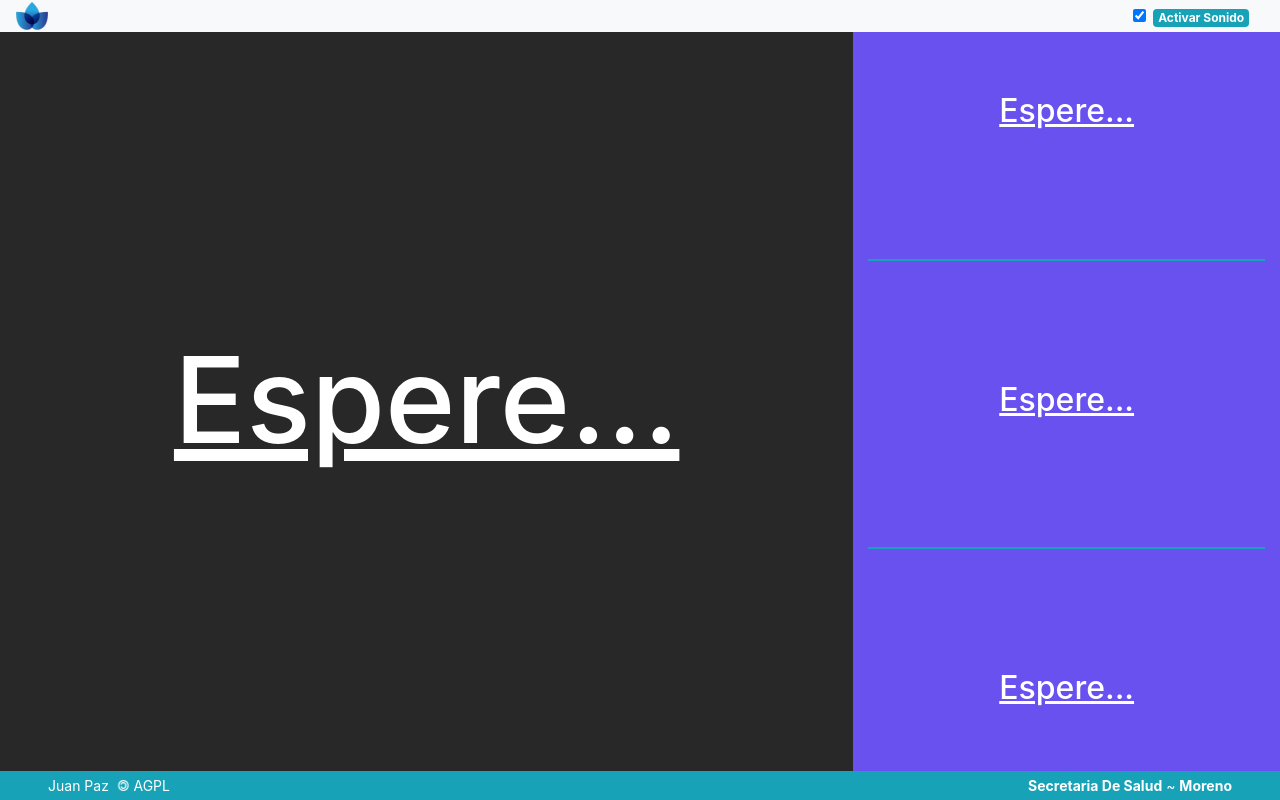
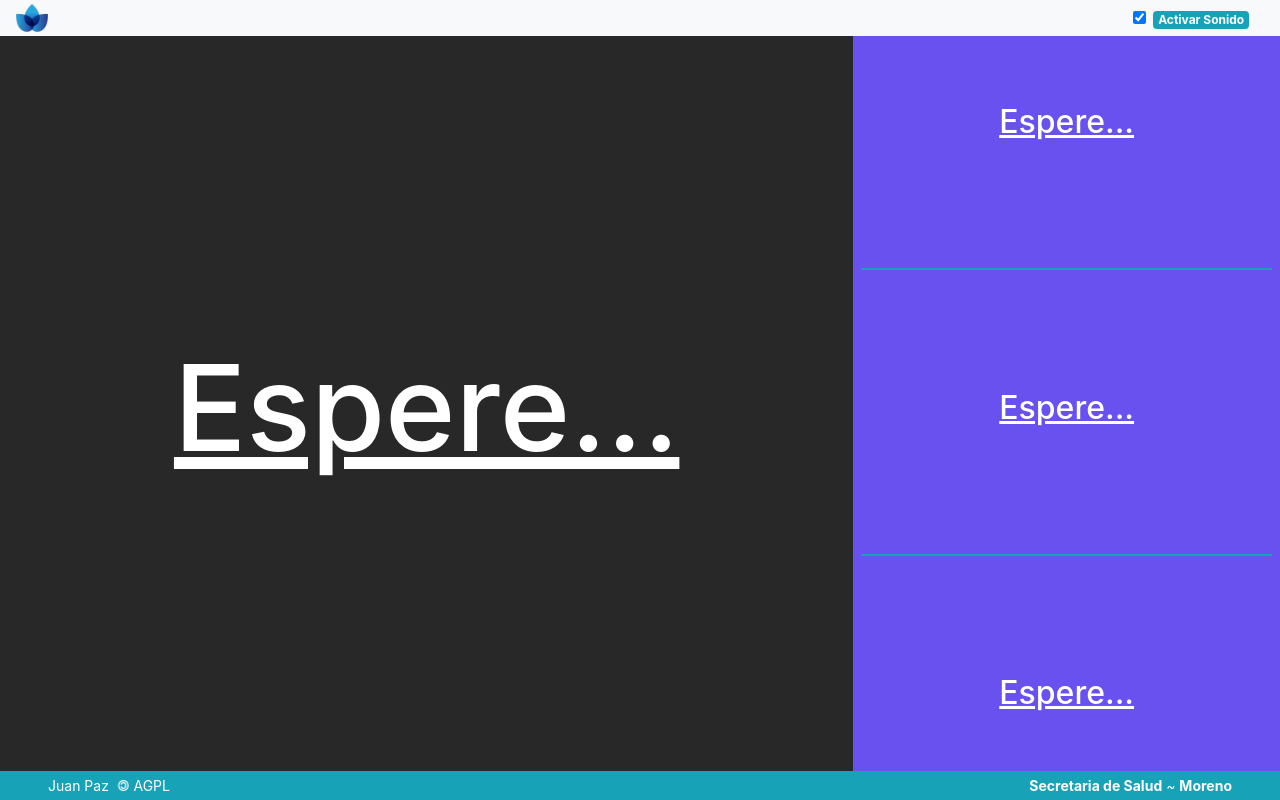
Before and after one commit to PaZakwan/llamador-paciente, a website: page public/publico.html in a window 1280 px wide. Drawn offline with nearby package versions, Linux system fonts and the light colour scheme; no server answers.

Commit message:
improve responsive

```diff
--- a/public/css/style.css
+++ b/public/css/style.css
@@ -12,29 +12,27 @@ table {
   text-align: center;
 }
 
-.publico {
-  background-color: #282828;
-  text-transform: capitalize;
-}
-
 .paciente-actual-nombre {
   font-size: 80px;
+  text-transform: capitalize;
 }
 
 .paciente-actual-consultorio {
   font-size: 120px;
+  text-transform: capitalize;
 }
 
 .paciente-secundario {
   background-color: #6951f0;
   font-size: 40px;
+  text-transform: capitalize;
 }
 
 /* Nuevo-Paciente */
 
 #lblUltimoPacienteAgregado {
+  font-size: 70px;
   text-transform: capitalize;
-  font-size: 70px;
 }
 
 .invalid-feedback {
--- a/public/publico.html
+++ b/public/publico.html
@@ -10,9 +10,9 @@
     <link rel="stylesheet" href="css/style.css" />
   </head>
 
-  <body class="container-fluid publico px-0" style="height: 100%">
-    <nav class="navbar navbar-expand navbar-light bg-light" style="height: 4%">
-      <a href="index.html">
+  <body class="container-fluid px-0" style="height: 100%">
+    <nav class="navbar navbar-expand navbar-light bg-light" style="height: 36px">
+      <a href="index.html" data-toggle="tooltip" title="Volver a Inicio">
         <img
           src="/img/logo-64x64.png"
           width="32"
@@ -22,7 +22,11 @@
         />
       </a>
       <!-- BOTON PARA ACTIVAR EL SONIDO... PORQUE SI A LA PAGINA SE INGRESA DESDE LA URL O RECARGA NO EJECUTA SONIDO.. -->
-      <div class="col align-self-center text-right">
+      <div
+        class="col align-self-center text-right"
+        data-toggle="tooltip"
+        title="Some tooltip text!"
+      >
         <input
           id="CheckSound"
           type="checkbox"
@@ -36,9 +40,12 @@
         >
       </div>
     </nav>
-    <div class="row align-items-center justify-content-center mx-0" style="height: 93%">
+    <div
+      class="row align-items-center justify-content-center mx-0"
+      style="height: 94%; background-color: #282828"
+    >
       <!-- ACTUAL -->
-      <div class="col-8 align-self-center text-center">
+      <div class="col-md-8 align-self-center text-center px-2" style="background-color: #282828">
         <u>
           <h1 id="lblConsultorio1" class="paciente-actual-consultorio text-break">Espere...</h1>
         </u>
@@ -46,23 +53,26 @@
       </div>
 
       <!-- SECUNDARIOS -->
-      <div class="col-4 align-self-center text-center paciente-secundario" style="height: 100%">
+      <div
+        class="col-md-4 align-self-center text-center paciente-secundario px-2"
+        style="height: 100%"
+      >
         <div class="row align-items-center justify-content-center mx-0" style="height: 100%">
-          <div class="mh-50 col-12 align-self-center text-center px-0">
+          <div class="mh-50 col-12 align-self-center text-center px-0 my-3">
             <u>
               <h2 id="lblConsultorio2" class="text-break">Espere...</h2>
             </u>
             <span id="lblPaciente2" class="text-break"></span>
           </div>
           <hr class="w-100 border border-info my-0" />
-          <div class="mh-50 col-12 align-self-center text-center px-0">
+          <div class="mh-50 col-12 align-self-center text-center px-0 my-3">
             <u>
               <h2 id="lblConsultorio3" class="text-break">Espere...</h2>
             </u>
             <span id="lblPaciente3" class="text-break"></span>
           </div>
           <hr class="w-100 border border-info my-0" />
-          <div class="mh-50 col-12 align-self-center text-center px-0">
+          <div class="mh-50 col-12 align-self-center text-center px-0 my-3">
             <u>
               <h2 id="lblConsultorio4" class="text-break">Espere...</h2>
             </u>
```
Also changed, not shown: public/agregar-paciente.html (+11 -5 lines), public/consultorio.html (+10 -8 lines), public/index.html (+8 -6 lines).
